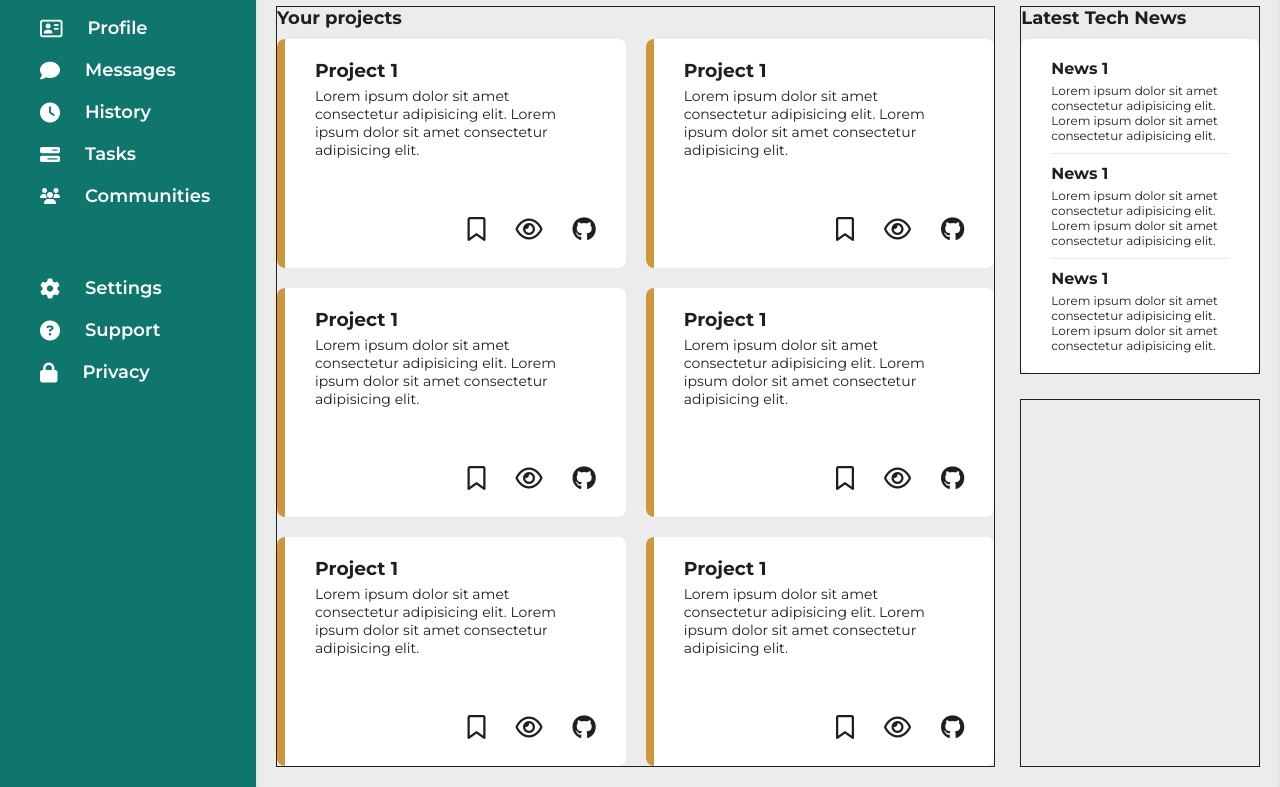
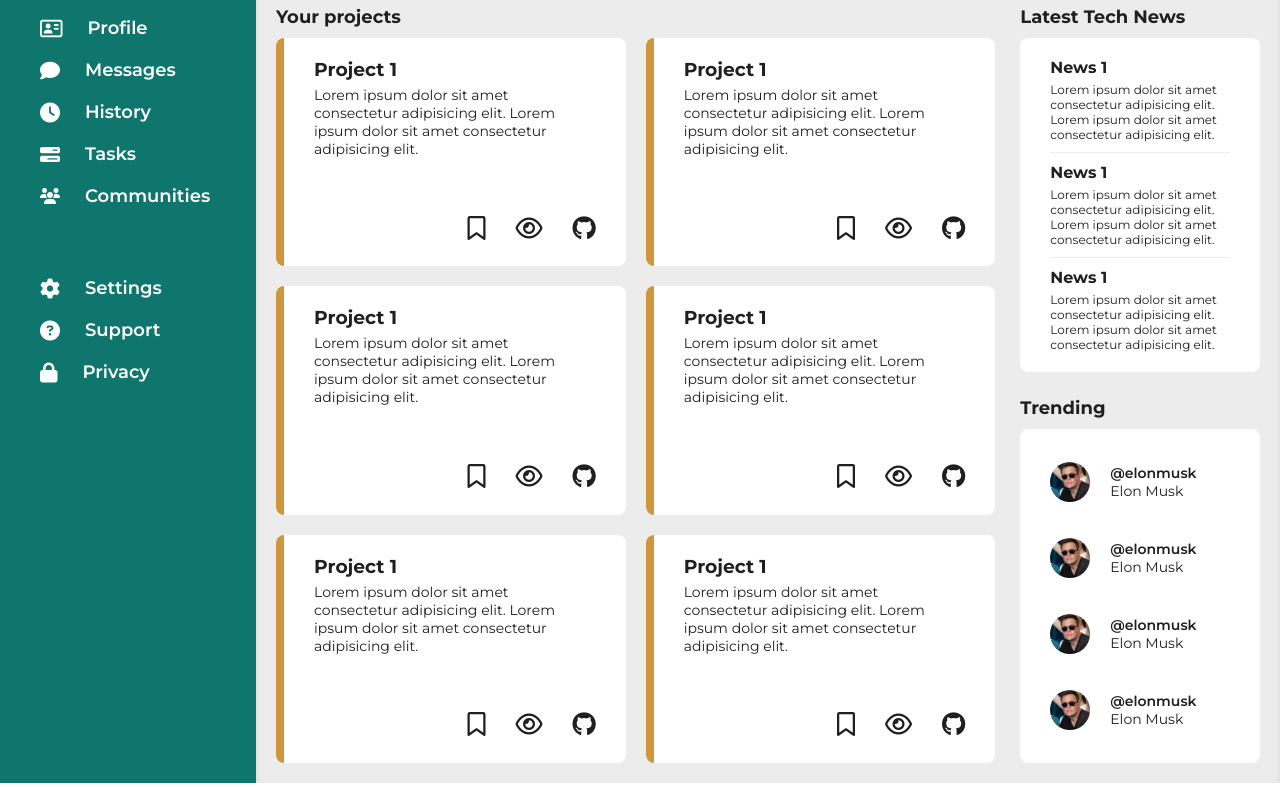
Before and after one commit to gabrielcarvalhoc/admin-dashboard, a plain HTML site: page index.html in a window 1280 px wide. Shown: the part 174-961 px from the top of the page. Drawn offline with Linux system fonts and the light colour scheme.

Commit message:
Make trending layout

```diff
--- a/css/style.scss
+++ b/css/style.scss
@@ -111,7 +111,7 @@ body {
 
         img {
             width: 40px;
-            height: 40px;
+            height: auto;
         }
 
         p {
@@ -126,6 +126,7 @@ body {
 
         img {
             width: 60px;
+            height: auto;
         }
 
         div {
@@ -176,7 +177,6 @@ body {
 
     .projects {
         grid-row: 1 / 3;
-        border: 1px solid;
         display: flex;
         flex-direction: column;
 
@@ -241,7 +241,6 @@ body {
     .news {
         display: flex;
         flex-direction: column;
-        border: 1px solid;
 
         h2 {
             font-size: 18px;
@@ -258,6 +257,10 @@ body {
             row-gap: 10px;
 
             .news-text {
+                a {
+                    text-decoration: none;
+                    color: $color-black;
+
                     h3 {
                         margin-bottom: 5px;
                         font-size: 16px;
@@ -265,6 +268,7 @@ body {
 
                     p {
                         font-size: 12px;
+                    }
                 }
             }
 
@@ -277,6 +281,50 @@ body {
     }
 
     .trending {
-        border: 1px solid;
+        display: flex;
+        flex-direction: column;
+
+        h2 {
+            font-size: 18px;
+            margin-bottom: 10px;
+        }
+
+        .trending-card {
+            background-color: $color-white;
+            padding: 20px 30px;
+            height: 100%;
+            border-radius: 8px;
+            display: grid;
+            grid-template-rows: repeat(4, 1fr);
+            row-gap: 10px;
+
+            .trending-account {
+                display: flex;
+                align-items: center;
+                gap: 20px;
+
+                img {
+                    width: 40px;
+                    height: 40px;
+                    border-radius: 50%;
+                }
+
+                a {
+                    text-decoration: none;
+                    color: $color-black;
+
+                    p {
+                        &:nth-child(1),
+                        &:nth-child(2) {
+                            font-size: 14px;
+                        }
+
+                        &:nth-child(1) {
+                            font-weight: 600;
                         }
                     }
+                }
+            }
+        }
+    }
+}
--- a/index.html
+++ b/index.html
@@ -233,23 +233,59 @@
                 <h2>Latest Tech News</h2>
                 <div class="news-card">
                     <div class="news-text">
+                        <a href="#">
                             <h3>News 1</h3>
                             <p>Lorem ipsum dolor sit amet consectetur adipisicing elit. Lorem ipsum dolor sit amet consectetur adipisicing elit.</p>
+                        </a>
                     </div>
                     <div class="news-border"></div>
                     <div class="news-text">
+                        <a href="#">
                             <h3>News 1</h3>
                             <p>Lorem ipsum dolor sit amet consectetur adipisicing elit. Lorem ipsum dolor sit amet consectetur adipisicing elit.</p>
+                        </a>
                     </div>
                     <div class="news-border"></div>
                     <div class="news-text">
+                        <a href="#">
                             <h3>News 1</h3>
                             <p>Lorem ipsum dolor sit amet consectetur adipisicing elit. Lorem ipsum dolor sit amet consectetur adipisicing elit.</p>
+                        </a>
                     </div>
                 </div>
             </div>
             <div class="trending">
-
+                <h2>Trending</h2>
+                <div class="trending-card">
+                    <div class="trending-account">
+                        <img src="img/elon-musk.png" alt="Elon Musk profile photo">
+                        <a href="#">
+                            <p>@elonmusk</p>
+                            <p>Elon Musk</p>
+                        </a>
+                    </div>
+                    <div class="trending-account">
+                        <img src="img/elon-musk.png" alt="Elon Musk profile photo">
+                        <a href="#">
+                            <p>@elonmusk</p>
+                            <p>Elon Musk</p>
+                        </a>
+                    </div>
+                    <div class="trending-account">
+                        <img src="img/elon-musk.png" alt="Elon Musk profile photo">
+                        <a href="#">
+                            <p>@elonmusk</p>
+                            <p>Elon Musk</p>
+                        </a>
+                    </div>
+                    <div class="trending-account">
+                        <img src="img/elon-musk.png" alt="Elon Musk profile photo">
+                        <a href="#">
+                            <p>@elonmusk</p>
+                            <p>Elon Musk</p>
+                        </a>
+                    </div>
+                </div>
             </div>
         </main>
     </div>
```
Also changed, not shown: css/style.css, img/elon-musk.png (added), 1 other file. Lines whose indentation alone changed are shown as unchanged.
